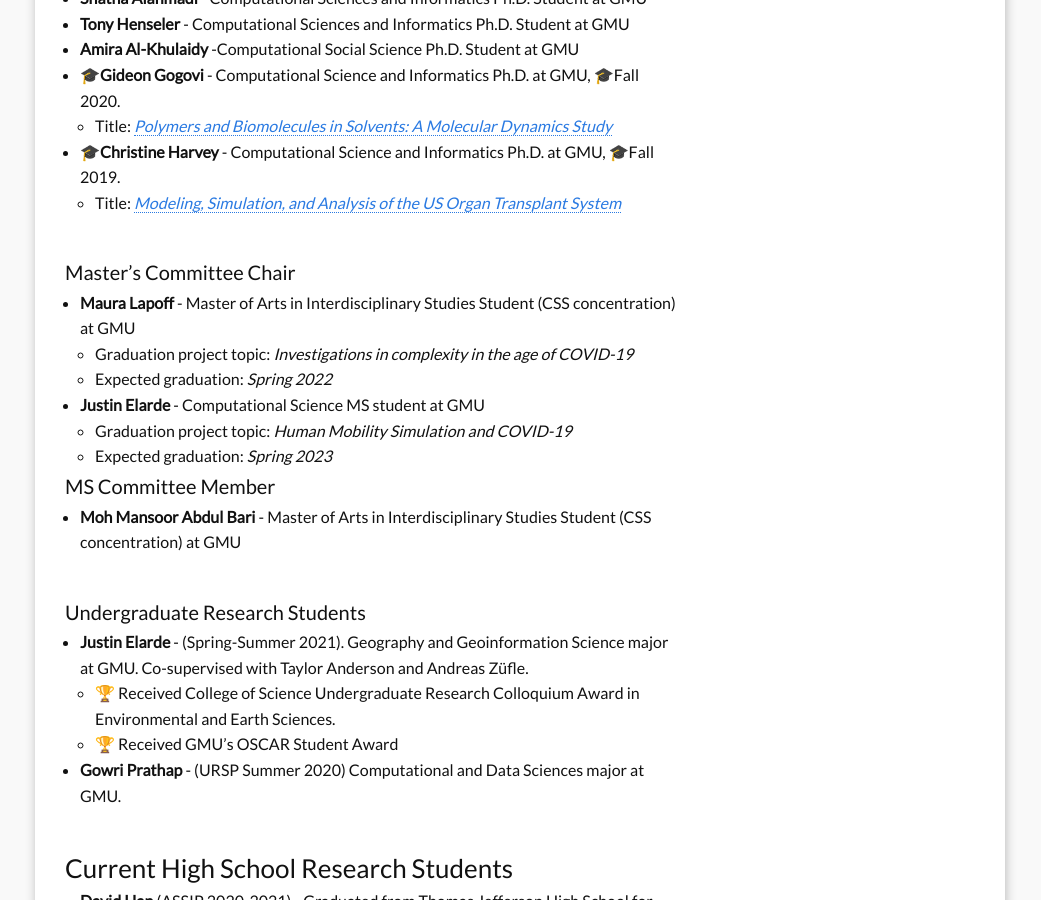
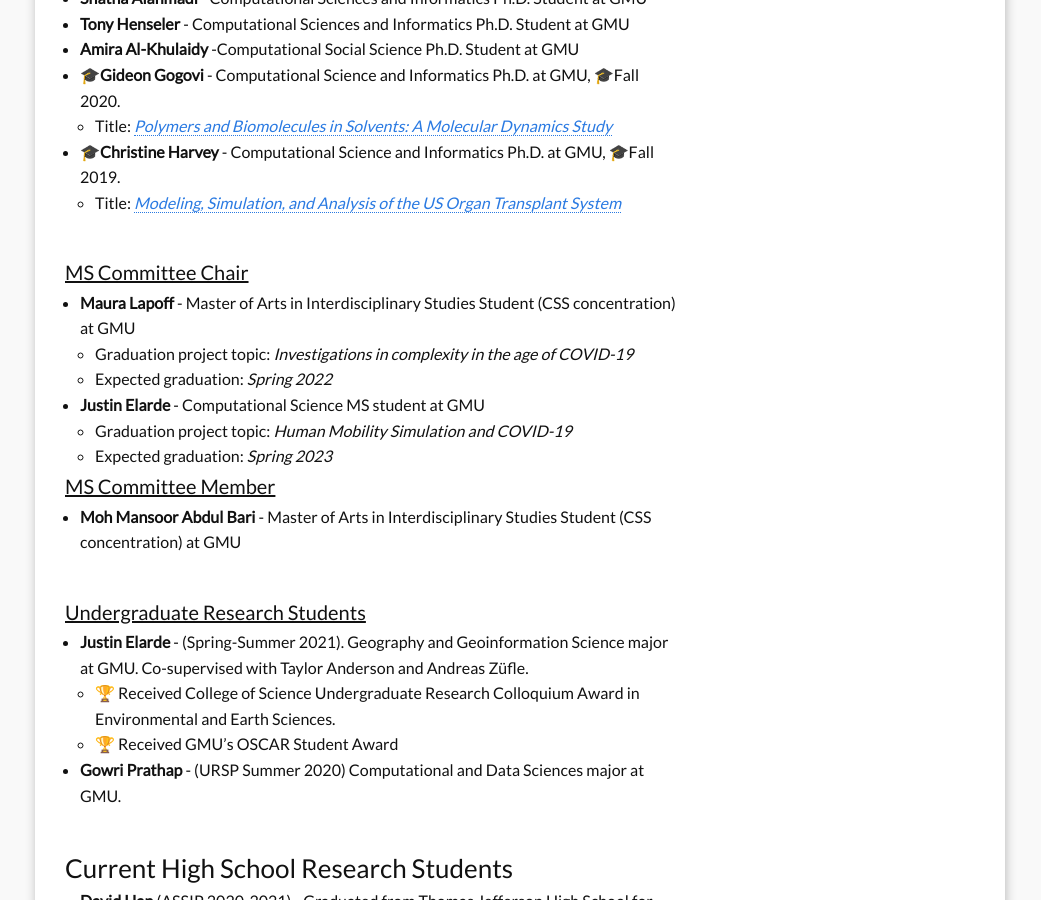
Before and after one commit to hamdikavak/hamdikavak.github.io, a Jekyll site: the page built from j_students.md, in a window 1280 px wide and 900 px high, scrolled down 2521 px. Shown: the whole window, without its empty margins (120-1161 px from the left). Built offline with Jekyll 4.4.1, drawn with Linux system fonts in a browser that asks for light colours; nearby versions of some CDN libraries.

Commit message:
Updated student page

```diff
--- a/j_students.md
+++ b/j_students.md
@@ -95,7 +95,7 @@
   * Title: [*A Hybrid Machine Learning and Agent-Based Modeling Approach to Examine Decision-Making Heuristics*](https://www.proquest.com/docview/2476545206)
 
 
-#### Ph.D. Committee Member
+#### <u>Ph.D. Committee Member</u>
 * **Bora Aslan** - Ph.D. Candidate at International Relations Dept. at Old Dominion University.
 * **Scott Hopkins** - Computational Sciences and Informatics Ph.D. Candidate at GMU
 * **Jarrod Grewe** - Computational Sciences and Informatics program Ph.D. Candidate  at GMU
@@ -111,7 +111,7 @@
 <br/>
 <a name="lst-ms"/>
 
-#### Master's Committee Chair
+#### <u>MS Committee Chair</u>
 
 * **Maura Lapoff** - Master of Arts in Interdisciplinary Studies Student (CSS concentration) at GMU
   * Graduation project topic: *Investigations in complexity in the age of COVID-19*
@@ -121,12 +121,12 @@
   * Graduation project topic: *Human Mobility Simulation and COVID-19*
   * Expected graduation: *Spring 2023*
 
-#### MS Committee Member
+#### <u>MS Committee Member</u>
 * **Moh Mansoor Abdul Bari** - Master of Arts in Interdisciplinary Studies Student (CSS concentration) at GMU
 
 <br/>
 <a name="lst-ug"/>
-#### Undergraduate Research Students
+#### <u>Undergraduate Research Students</u>
 
 * **Justin Elarde** - (Spring-Summer 2021). Geography and Geoinformation Science major at GMU. Co-supervised with Taylor Anderson and Andreas Züfle.
     * 🏆 Received College of Science Undergraduate Research Colloquium Award in Environmental and Earth Sciences.
```
